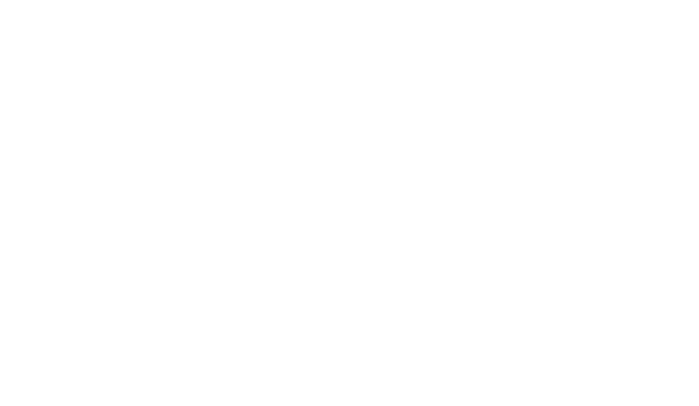
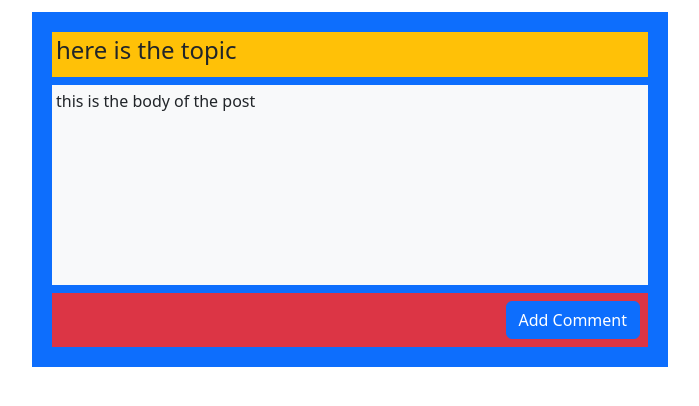
Before and after one commit to Milanka00/Social-media-application, a React (Create React App) app: page / in a window 1280 px wide. Shown: the top 406 px of the page, without its empty margins (290-989 px from the left). Built offline with nearby package versions, Linux system fonts and the light colour scheme.

Commit message:
comp : post outline

```diff
--- a/package.json
+++ b/package.json
@@ -3,6 +3,7 @@
   "version": "0.1.0",
   "private": true,
   "dependencies": {
+    "@popperjs/core": "^2.11.8",
     "@testing-library/jest-dom": "^5.16.5",
     "@testing-library/react": "^13.4.0",
     "@testing-library/user-event": "^13.5.0",
--- a/src/App.css
+++ b/src/App.css
@@ -1,6 +1,6 @@
-.App {
+/* .App {
   text-align: center;
-}
+} */
 
 .App-logo {
   height: 40vmin;
--- a/src/App.js
+++ b/src/App.js
@@ -1,8 +1,11 @@
 import './App.css';
+import Post from './Components/post';
+import PostingPage from './Components/postingC';
 
 function App() {
   return (
     <div className="App">
+      <PostingPage/>
 
     </div>
   );
--- /dev/null
+++ b/src/Components/post.css
@@ -0,0 +1,3 @@
+.postbody{
+    min-height: 200px;
+}
--- a/src/Components/post.jsx
+++ b/src/Components/post.jsx
@@ -1,8 +1,22 @@
 import React from 'react';
+
+import './post.css'
 
 const Post = () => {
     return (
         <React.Fragment>
+            <div className='postOutline d-flex flex-column w-50 bg-primary p-3 m-2'>
+                <div className='posthead bg-warning m-1 p-1'>
+                <h4>here is the topic</h4>
+                </div>
+                <div className='postbody primary bg-light m-1 p-1'>
+                <p>this is the body of the post</p>
+                </div>
+                <div className='postfooter bg-danger p-2 m-1 d-flex justify-content-end'>
+                <button className='btn btn-primary '>Add Comment</button>
+                </div>
+
+            </div>
 
         </React.Fragment>
      );
--- a/src/Components/postingC.jsx
+++ b/src/Components/postingC.jsx
@@ -0,0 +1,16 @@
+import React from 'react';
+import Post from './post';
+
+const PostingPage = () => {
+    return (
+        <React.Fragment>
+            <div className='wholepage d-flex justify-content-center  m-1'>
+                <Post/>
+
+            </div>
+
+        </React.Fragment>
+     );
+}
+
+export default PostingPage;
--- a/src/index.js
+++ b/src/index.js
@@ -3,6 +3,9 @@
 import './index.css';
 import App from './App';
 import reportWebVitals from './reportWebVitals';
+
+import 'bootstrap/dist/css/bootstrap.min.css';
+import 'bootstrap/dist/js/bootstrap.min.js';
 
 const root = ReactDOM.createRoot(document.getElementById('root'));
 root.render(
```
Also changed, not shown: 1 other file (tests, documents, lock files or other folders).
